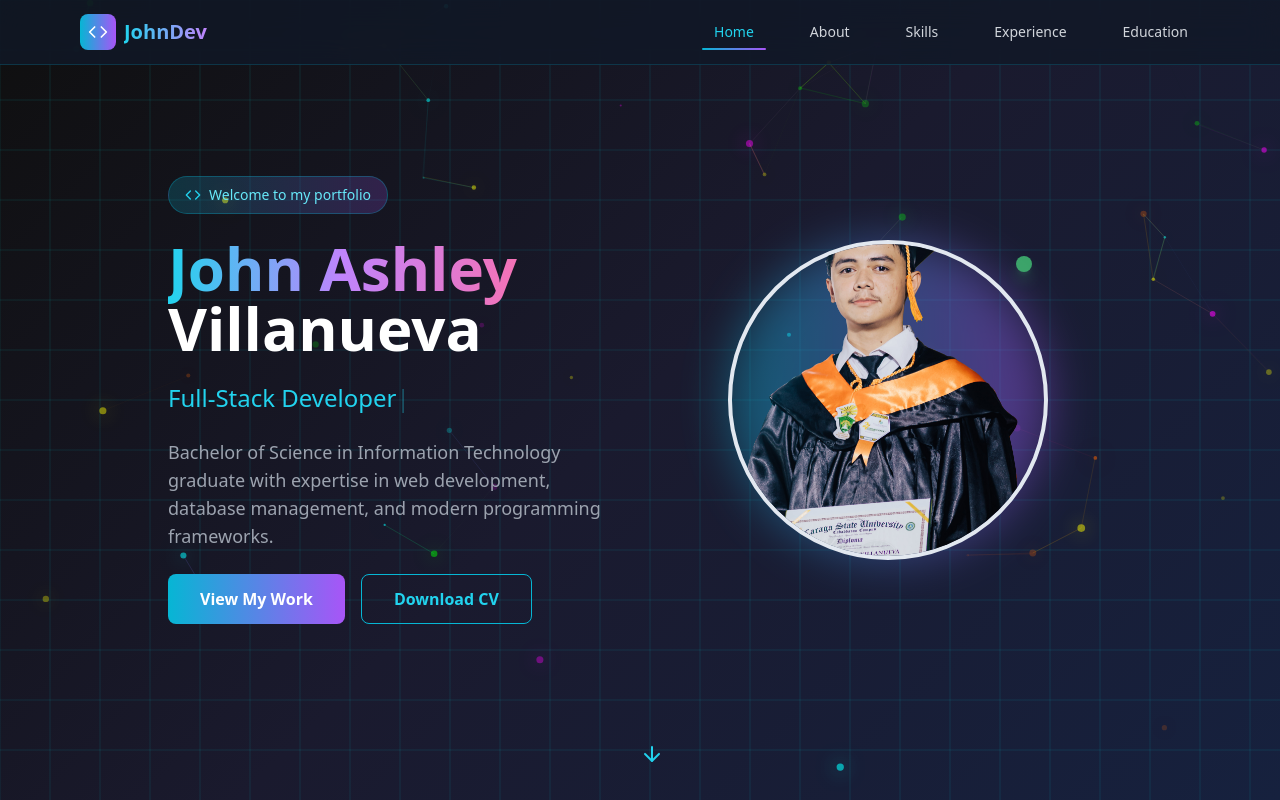
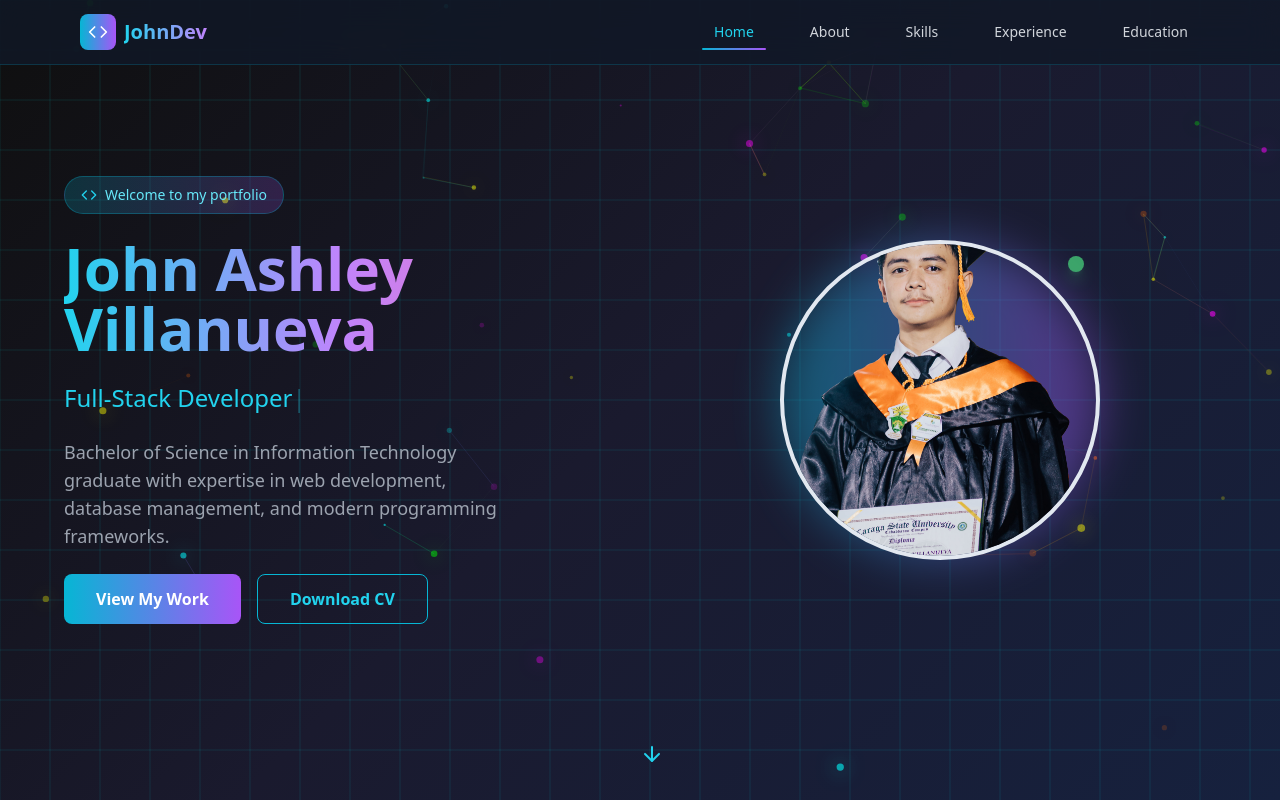
Before and after one commit to Ashlipogi/ashportfolio, a React (Vite) app: page / in a window 1280 px wide. Shown: the top 800 px of the page. Built offline with nearby package versions, Linux system fonts and the light colour scheme.

Commit message:
Add fade-in and typing animation to home section
Implement fade-in animation for the home section and typing effect for the name and job title.

```diff
--- a/src/components/Hero.tsx
+++ b/src/components/Hero.tsx
@@ -1,25 +1,48 @@
 
 import { useState, useEffect } from 'react';
 import { Code, ArrowDown } from 'lucide-react';
+import { useScrollAnimation } from '../hooks/useScrollAnimation';
 
 const Hero = () => {
-  const [text, setText] = useState('');
-  const fullText = "Full-Stack Developer";
+  const [ref, isVisible] = useScrollAnimation();
+  const [nameText, setNameText] = useState('');
+  const [titleText, setTitleText] = useState('');
   const [showCursor, setShowCursor] = useState(true);
+  const [nameComplete, setNameComplete] = useState(false);
+
+  const fullName = "John Ashley Villanueva";
+  const fullTitle = "Full-Stack Developer";
 
   useEffect(() => {
     let i = 0;
-    const timer = setInterval(() => {
-      if (i < fullText.length) {
-        setText(fullText.slice(0, i + 1));
+    const nameTimer = setInterval(() => {
+      if (i < fullName.length) {
+        setNameText(fullName.slice(0, i + 1));
         i++;
       } else {
-        clearInterval(timer);
+        clearInterval(nameTimer);
+        setNameComplete(true);
       }
     }, 100);
 
-    return () => clearInterval(timer);
+    return () => clearInterval(nameTimer);
   }, []);
+
+  useEffect(() => {
+    if (nameComplete) {
+      let i = 0;
+      const titleTimer = setInterval(() => {
+        if (i < fullTitle.length) {
+          setTitleText(fullTitle.slice(0, i + 1));
+          i++;
+        } else {
+          clearInterval(titleTimer);
+        }
+      }, 100);
+
+      return () => clearInterval(titleTimer);
+    }
+  }, [nameComplete]);
 
   useEffect(() => {
     const cursorTimer = setInterval(() => {
@@ -30,26 +53,33 @@ const Hero = () => {
   }, []);
 
   return (
-    <section id="hero" className="min-h-screen flex items-center justify-center relative px-4">
+    <section
+      id="hero"
+      ref={ref}
+      className={`min-h-screen flex items-center justify-center relative px-4 transition-all duration-1000 ease-out ${
+        isVisible
+          ? 'opacity-100 translate-y-0'
+          : 'opacity-0 translate-y-10'
+      }`}
+    >
       <div className="max-w-6xl mx-auto grid md:grid-cols-2 gap-12 items-center">
         {/* Text Content */}
-        <div className="text-center md:text-left space-y-6 animate-fade-in">
+        <div className="text-center md:text-left space-y-6">
           <div className="inline-flex items-center gap-2 px-4 py-2 rounded-full bg-gradient-to-r from-cyan-500/20 to-purple-500/20 border border-cyan-500/30">
             <Code className="w-4 h-4 text-cyan-400" />
             <span className="text-sm text-cyan-300">Welcome to my portfolio</span>
           </div>
 
           <h1 className="text-4xl md:text-6xl font-bold">
-            <span className="bg-gradient-to-r from-cyan-400 via-purple-400 to-pink-400 bg-clip-text text-transparent">
-              John Ashley
+            <span className="bg-gradient-to-r from-cyan-400 via-purple-400 to-pink-400 bg-clip-text text-transparent min-h-[1.2em] block">
+              {nameText}
+              {!nameComplete && <span className={`${showCursor ? 'opacity-100' : 'opacity-0'} transition-opacity`}>|</span>}
             </span>
-            <br />
-            <span className="text-white">Villanueva</span>
           </h1>
 
           <div className="text-xl md:text-2xl text-gray-300 min-h-[2rem]">
-            <span className="text-cyan-400">{text}</span>
-            <span className={`text-cyan-400 ${showCursor ? 'opacity-100' : 'opacity-0'} transition-opacity`}>|</span>
+            <span className="text-cyan-400">{titleText}</span>
+            {nameComplete && <span className={`text-cyan-400 ${showCursor ? 'opacity-100' : 'opacity-0'} transition-opacity`}>|</span>}
           </div>
 
           <p className="text-lg text-gray-400 max-w-md">
```
